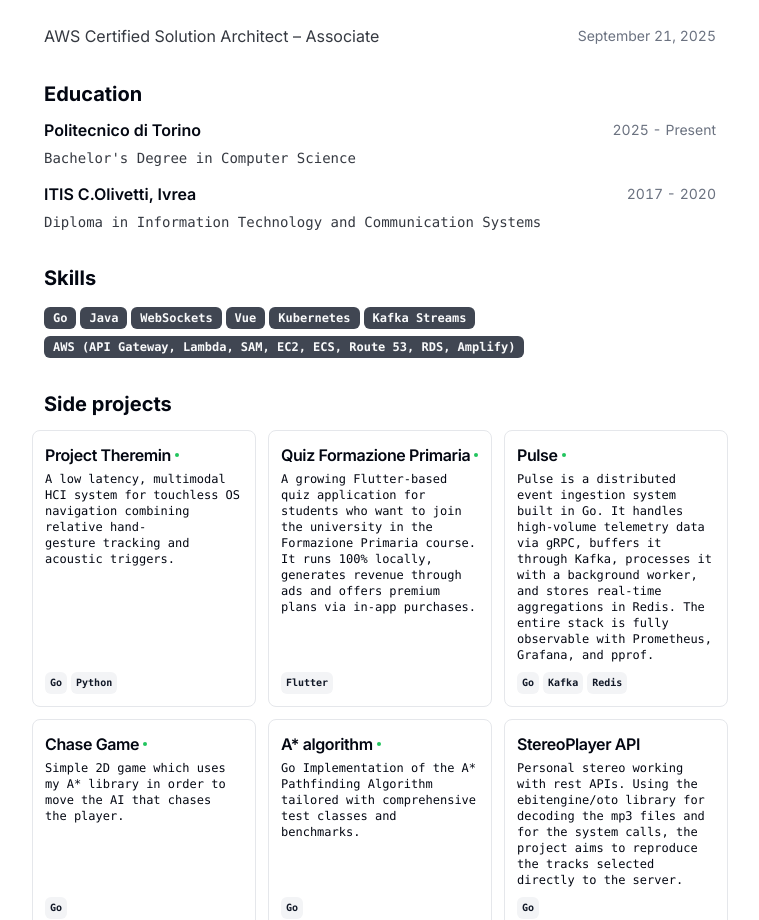
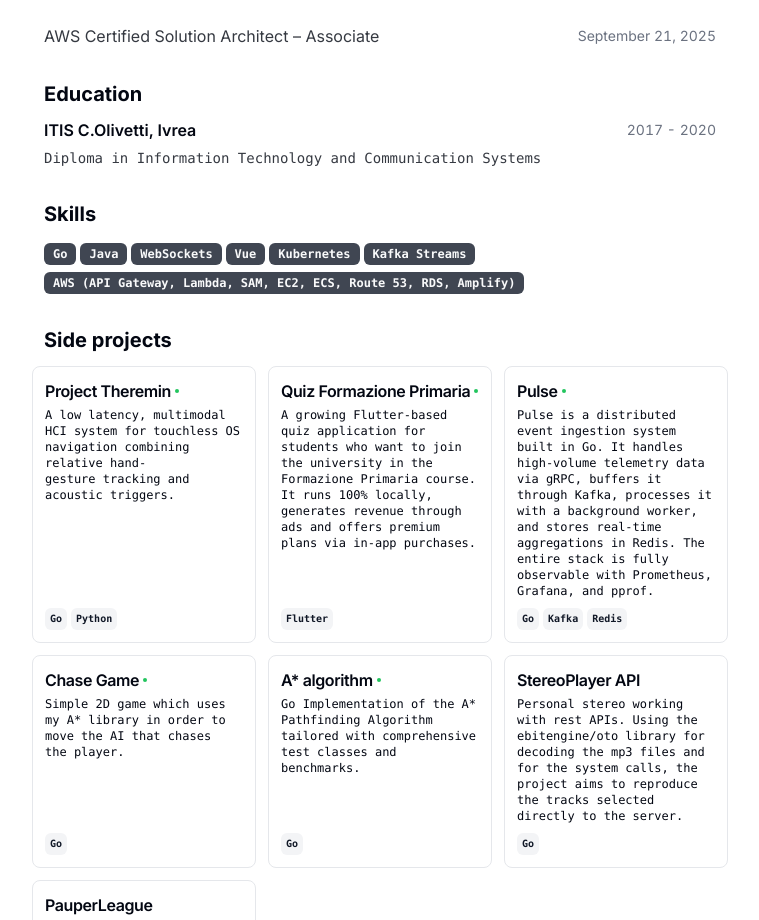
Before and after one commit to matteo00gm/CV_Matteo_Grosso, a Next.js app: page / in a window 1280 px wide. Shown: the part 1342-2262 px from the top of the page, without its empty margins (260-1019 px from the left). Built offline with nearby package versions, Linux system fonts and the light colour scheme.

Commit message:
delete edu

```diff
--- a/src/data/resume-data.tsx
+++ b/src/data/resume-data.tsx
@@ -47,12 +47,6 @@ export const RESUME_DATA = {
     },
   ],
   education: [
-    {
-      school: "Politecnico di Torino",
-      degree: "Bachelor's Degree in Computer Science",
-      start: "2025",
-      end: "Present",
-    },
     {
       school: "ITIS C.Olivetti, Ivrea",
       degree: "Diploma in Information Technology and Communication Systems",
```
